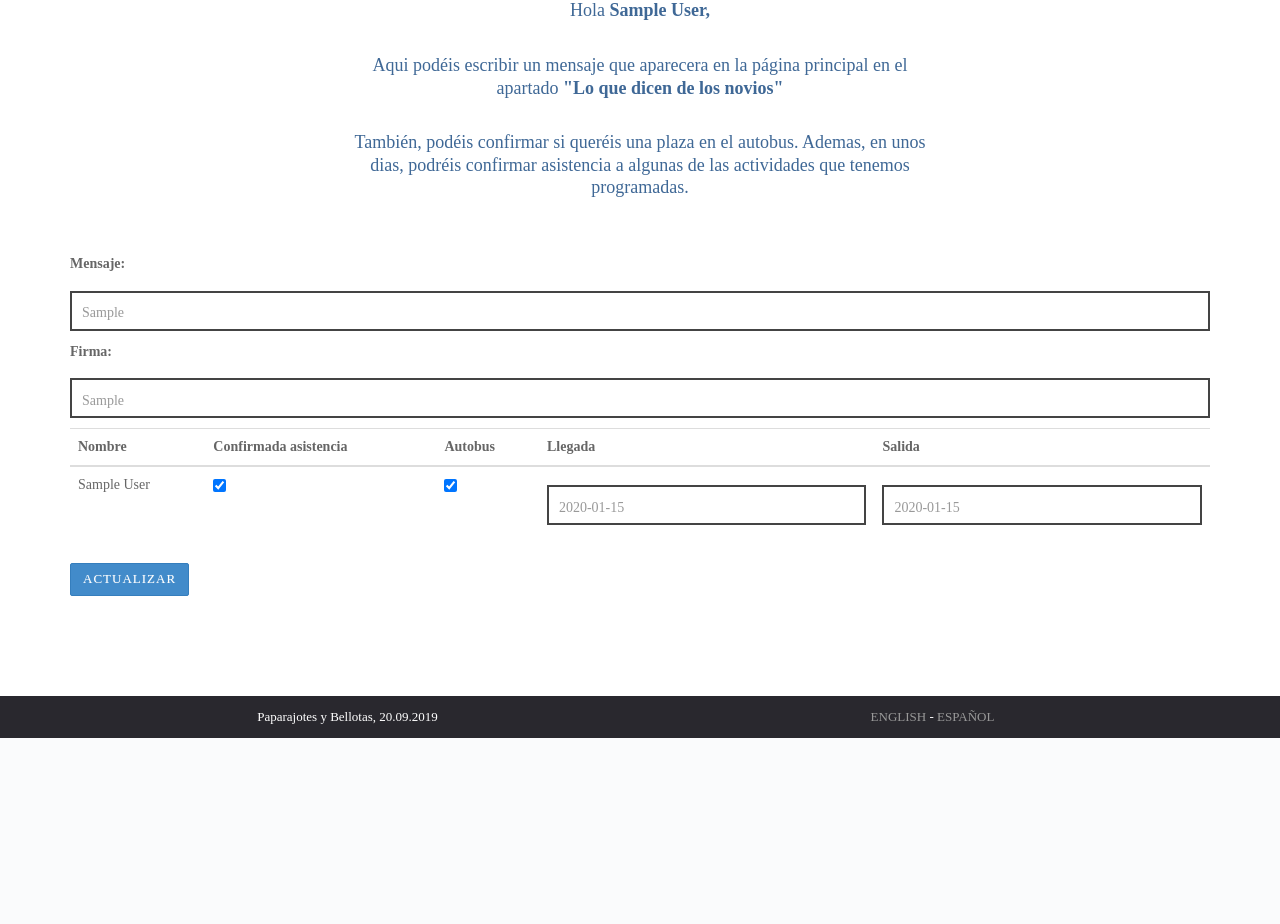
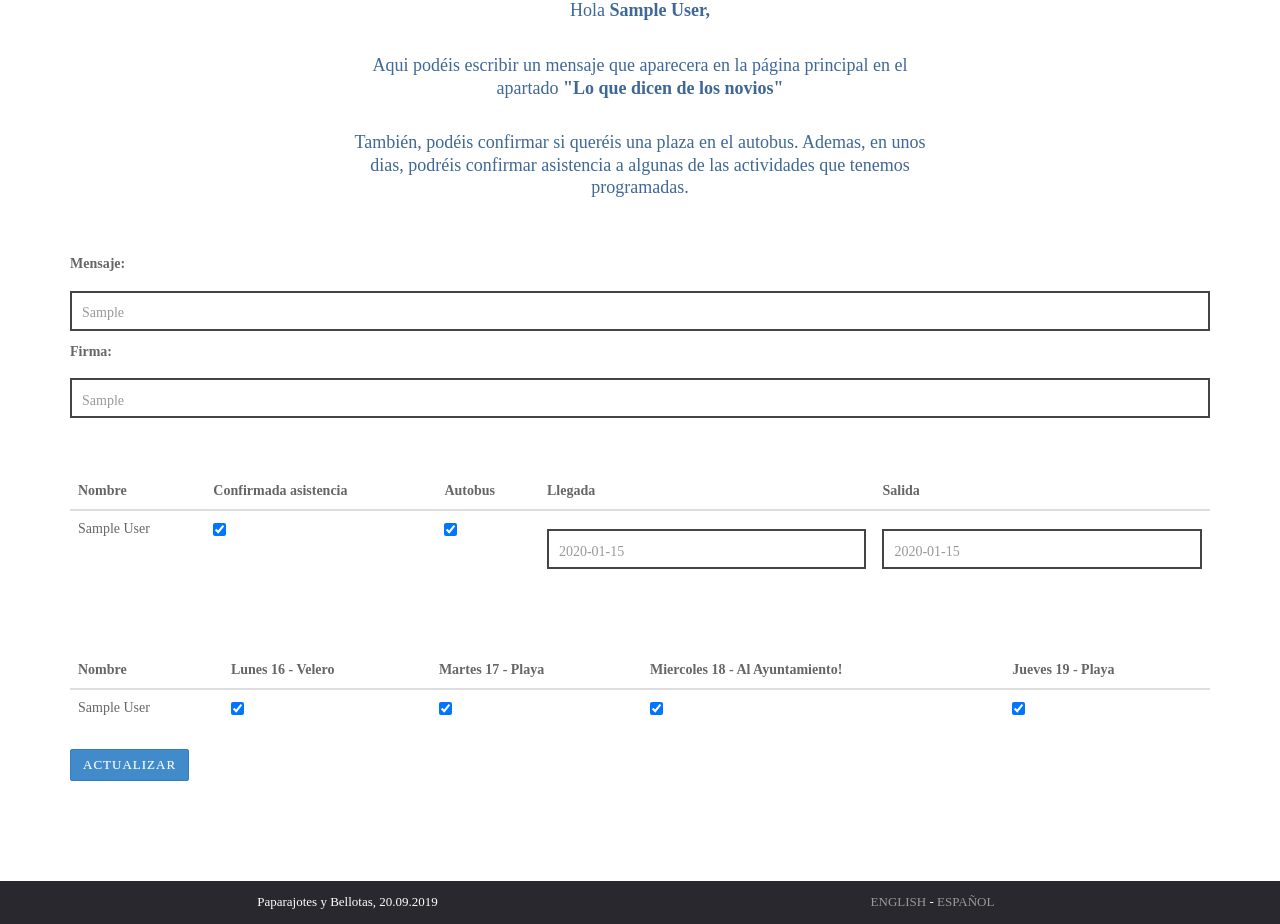
Before and after one commit to palvarez89/paparajotesybellotas, a Django app: page /es/users/~update/ in a window 1280 px wide. Shown: the part 546-1470 px from the top of the page. Before the commit the page ends 1284 px from the top, so only its background shows below. Run offline with Django 3.2, Linux system fonts and the light colour scheme; a user stored in the database is signed in; tables that the repository leaves empty hold one stand-in row (values such as "Sample post"); parts of the project's set-up code (start-up, migrations or seed data) failed here and were passed over; some libraries are stand-ins or nearby versions.

Commit message:
Social events in form

```diff
--- a/paparajotes_y_bellotas/templates/users/user_form.html
+++ b/paparajotes_y_bellotas/templates/users/user_form.html
@@ -41,10 +41,13 @@ de las actividades que tenemos programadas.
           </p>
       </div>
       <br><br>
+
       {{ form }}
 
+      <br><br>
+
+      {{ invitados.management_form }}
       <table class="table">
-          {{ invitados.management_form }}
 
           {% for invform in invitados.forms %}
               {% if forloop.first %}
@@ -77,6 +80,42 @@ de las actividades que tenemos programadas.
                   </td>
                   <td>
                       {{ invform.salida }}
+                  </td>
+              </tr>
+          {% endfor %}
+      </table>
+
+      <br><br>
+
+      <table class="table">
+
+          {% for invform in invitados.forms %}
+              {% if forloop.first %}
+                  <thead>
+                  <tr class="row formset_row">
+                      <th>{% trans 'Nombre' %}</th>
+                      <th>{% trans 'Lunes 16 - Velero' %}</th>
+                      <th>{% trans 'Martes 17 - Playa' %}</th>
+                      <th>{% trans 'Miercoles 18 - Al Ayuntamiento!' %}</th>
+                      <th>{% trans 'Jueves 19 - Playa' %}</th>
+                  </tr>
+                  </thead>
+              {% endif %}
+              <tr class="row formset_row">
+                  <td>
+                      {{ invform.nombre.value }}
+                  </td>
+                  <td>
+                      {{ invform.lunes16velero }}
+                  </td>
+                  <td>
+                      {{ invform.martes17playa }}
+                  </td>
+                  <td>
+                      {{ invform.miercoles18comida }}
+                  </td>
+                  <td>
+                      {{ invform.jueves19playa }}
                   </td>
               </tr>
           {% endfor %}
--- a/paparajotes_y_bellotas/users/forms.py
+++ b/paparajotes_y_bellotas/users/forms.py
@@ -27,8 +27,24 @@ class BaseInvitadoFormset(ModelForm):
         super(BaseInvitadoFormset, self).add_fields(form, index)
 
 
-InvitadoFormset = inlineformset_factory(models.User, models.Invitado, form=BaseInvitadoFormset, fields=["nombre", "asiste", "autobus", "llegada", "salida"], extra=0, can_delete=False)
-
+InvitadoFormset = inlineformset_factory(
+    models.User,
+    models.Invitado,
+    form=BaseInvitadoFormset,
+    fields=[
+        "nombre",
+        "asiste",
+        "autobus",
+        "llegada",
+        "salida",
+        "lunes16velero",
+        "martes17playa",
+        "miercoles18comida",
+        "jueves19playa",
+    ],
+    extra=0,
+    can_delete=False
+)
 
 class UserCreationForm(forms.UserCreationForm):
 
```
